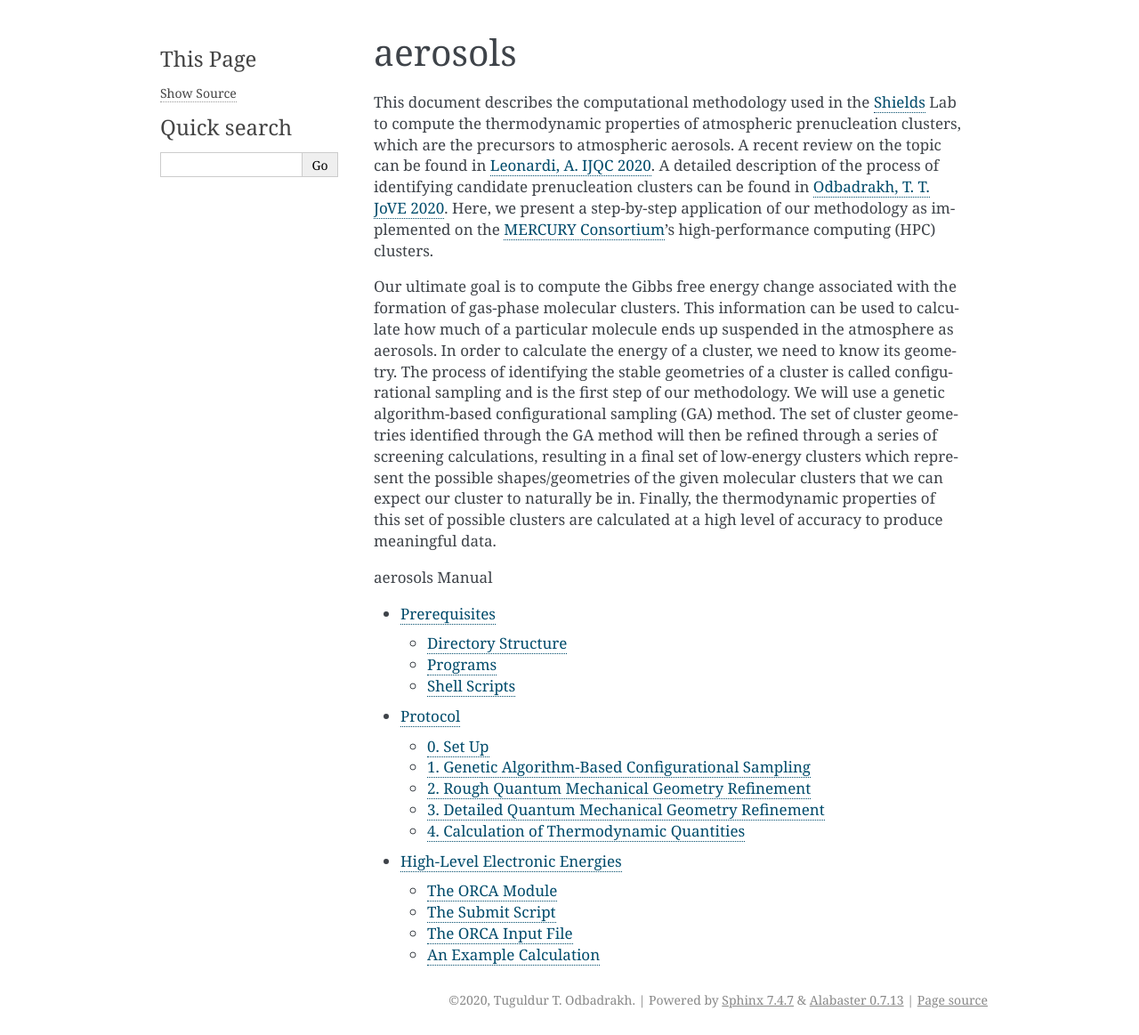
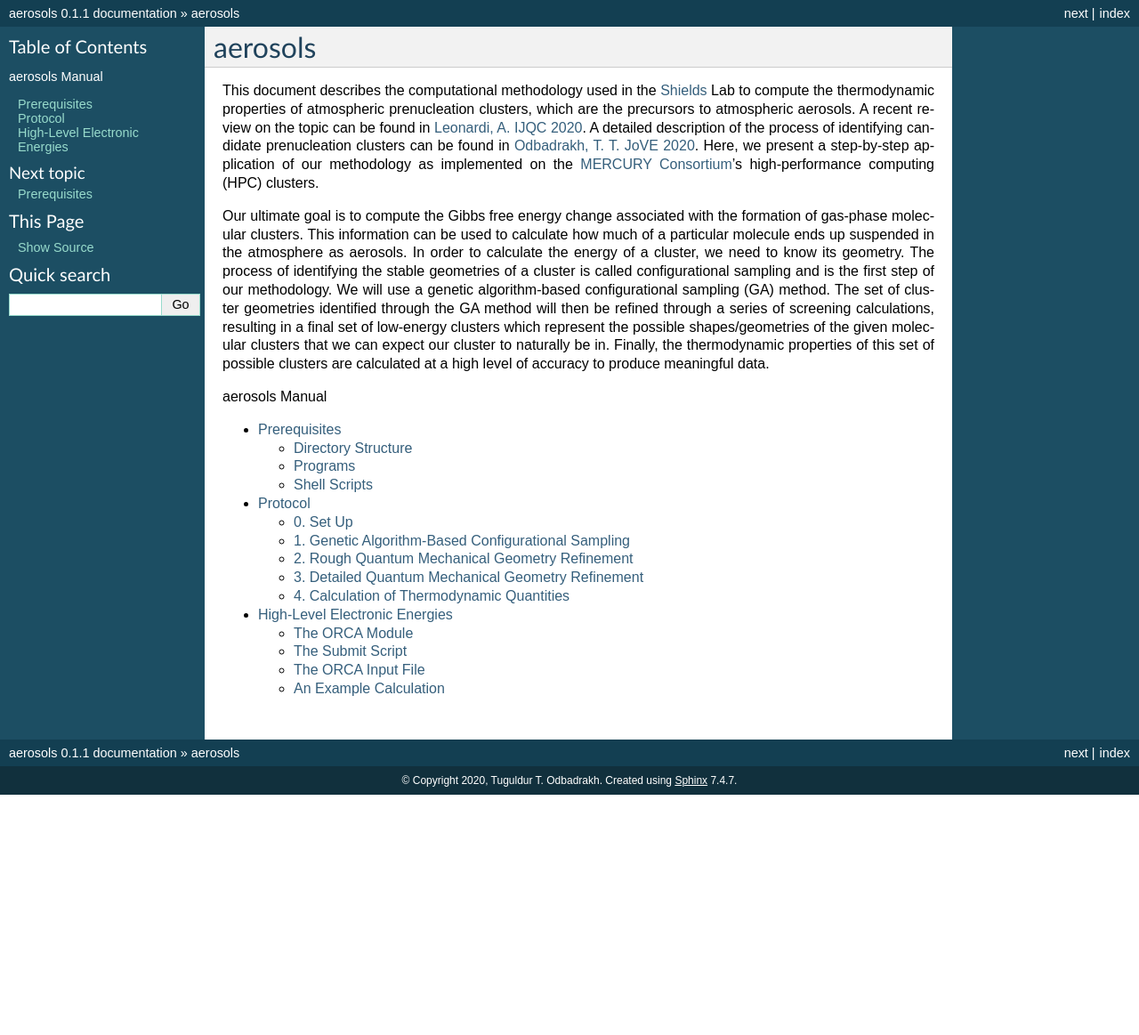
Before and after one commit to todbadrakh/aerosols, a Sphinx documentation site: the page built from docs/index.rst, in a window 1280 px wide. Shown: the whole page at 89% size. Built offline with Sphinx 7.4.7, drawn with Linux system fonts in a browser that asks for light colours; after the commit the page ends 900 px from its top, so only the background shows below that.

Commit message:
using toc settings from mercury-admin-guide

```diff
--- a/docs/conf.py
+++ b/docs/conf.py
@@ -23,10 +23,6 @@ author = 'Tuguldur T. Odbadrakh'
 release = '0.1.1'
 
 # -- General configuration ---------------------------------------------------
-templates_path = ['_templates']
-exclude_patterns = ['_build', 'Thumbs.db', '.DS_Store']
-
-#html_theme = 'default'
-html_static_path = ['_static']
-extensions_path = ['_extensions']
-extensions = ['sphinxcontrib.fulltoc']
+master_doc = 'index'
+html_theme = 'default'
+html_sidebars = { '**': ['globaltoc.html', 'relations.html', 'sourcelink.html', 'searchbox.html'] }
```
